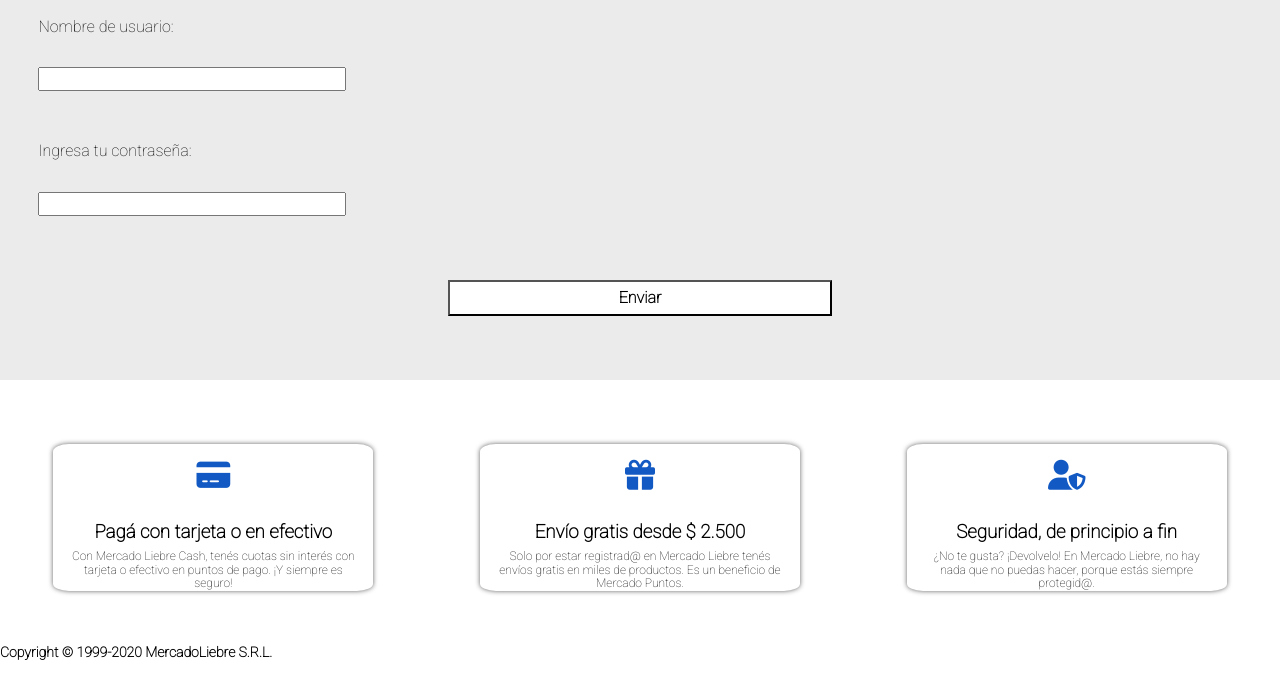
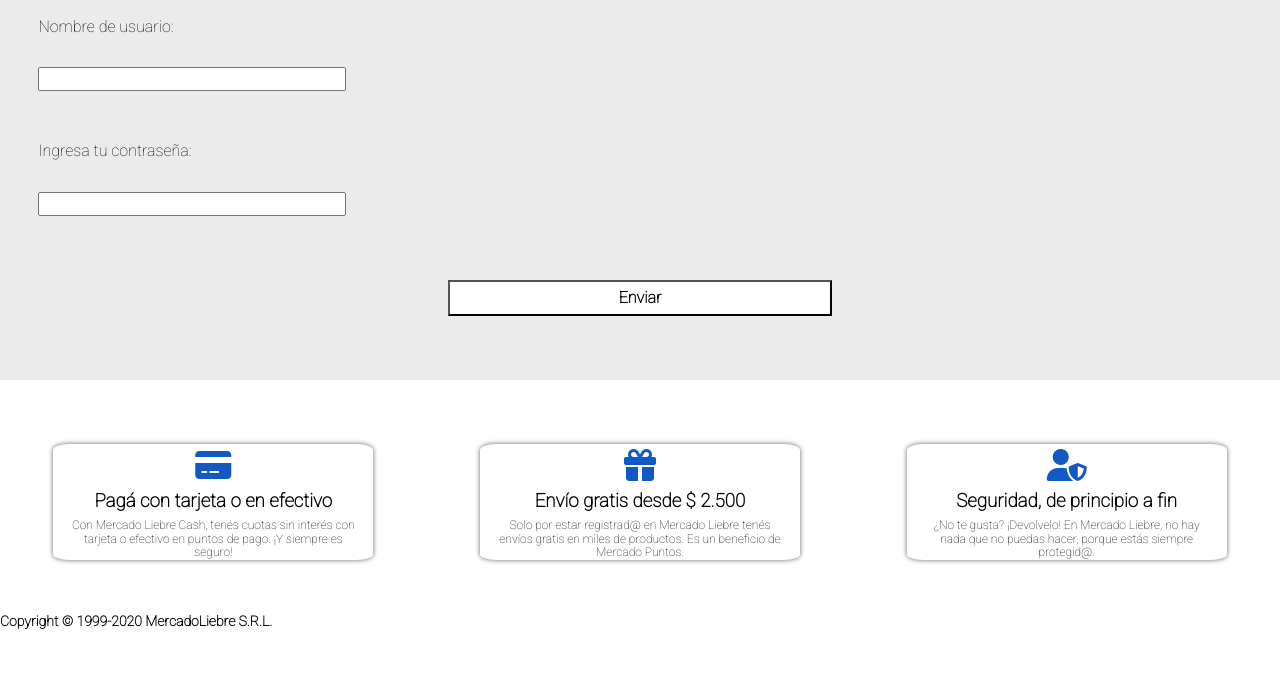
Before and after one commit to Nicolain12/mercadoLiebre, a website: page views/login.html in a window 1280 px wide. Shown: the part 100-798 px from the top of the page. Drawn offline with Linux system fonts and the light colour scheme; a web font is replaced by a local one.

Commit message:
correcciones

```diff
--- a/public/css/home.css
+++ b/public/css/home.css
@@ -220,8 +220,8 @@ footer{
 }
 .footer-div i{
     color: #1259c3;
-    margin: 5% 5% 10% 5%;
-    font-size: 30px;
+    margin: 5px 5px 10px 5px;
+    font-size: 2em;
 }
 .footer-div h3{
     text-align: center;
--- a/public/css/login.css
+++ b/public/css/login.css
@@ -212,8 +212,8 @@ footer{
 }
 .footer-div i{
     color: #1259c3;
-    margin: 5% 5% 10% 5%;
-    font-size: 30px;
+    margin: 5px 5px 10px 5px;
+    font-size: 2em;
 }
 .footer-div h3{
     text-align: center;
--- a/public/css/register.css
+++ b/public/css/register.css
@@ -165,6 +165,8 @@ main{
     height: 30px;
     font-size: large;
     font-weight: 600;
+    transition:all, 0.5s;
+    background-color: white;
 }
 .submit:hover{
     background-color: #1259c3;
@@ -239,8 +241,8 @@ footer{
 }
 .footer-div i{
     color: #1259c3;
-    margin: 5% 5% 10% 5%;
-    font-size: 30px;
+    margin: 5px 5px 10px 5px;
+    font-size: 2em;
 }
 .footer-div h3{
     text-align: center;
```
Also changed, not shown: views/register.html (+7 -7 lines).
